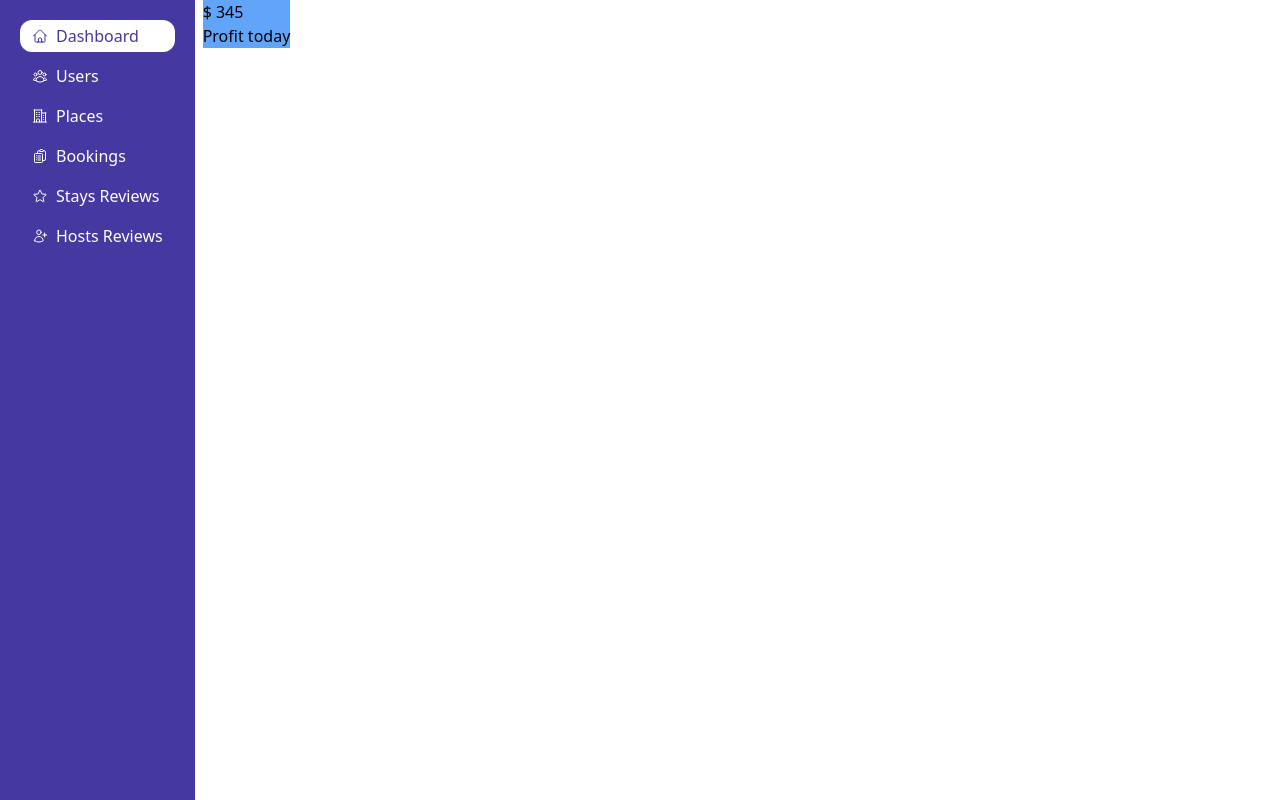
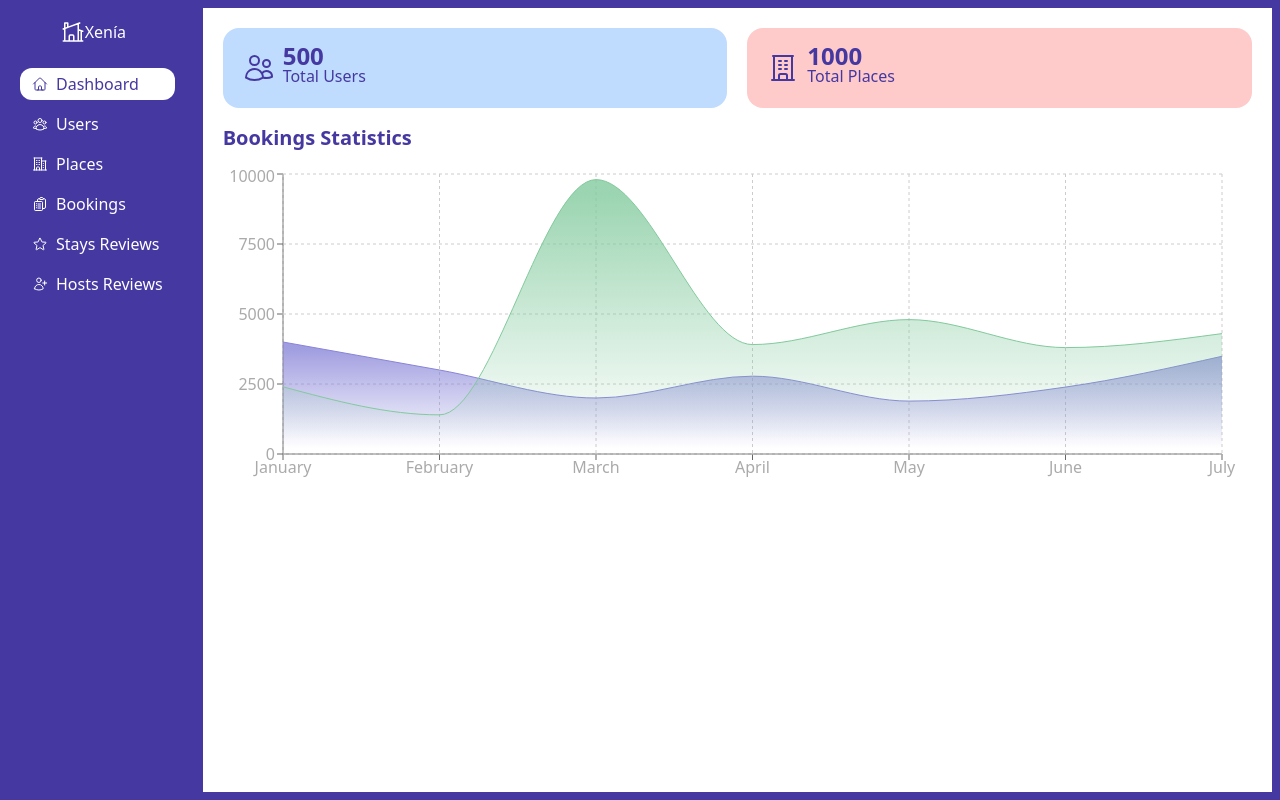
Before and after one commit to alexandraseg/booking-app, a React (Vite) app in the folder client/: page /dashboard in a window 1280 px wide. Built offline with nearby package versions, Linux system fonts and the light colour scheme; no server answers.

Commit message:
Improvement of Dashboard

```diff
--- a/client/package.json
+++ b/client/package.json
@@ -17,6 +17,7 @@
     "react": "^18.2.0",
     "react-dom": "^18.2.0",
     "react-router-dom": "^6.10.0",
+    "recharts": "^2.6.2",
     "tailwindcss": "^3.3.1"
   },
   "devDependencies": {
--- a/client/src/pages/DashboardPage.jsx
+++ b/client/src/pages/DashboardPage.jsx
@@ -1,8 +1,64 @@
+import { AreaChart, XAxis, YAxis, CartesianGrid, Tooltip, Area, ResponsiveContainer} from "recharts";
+
 export default function DashboardPage() {
+
+    const data = [
+        {
+          "name": "January",
+          "uv": 4000,
+          "pv": 2400,
+          "amt": 2400
+        },
+        {
+          "name": "February",
+          "uv": 3000,
+          "pv": 1398,
+          "amt": 2210
+        },
+        {
+          "name": "March",
+          "uv": 2000,
+          "pv": 9800,
+          "amt": 2290
+        },
+        {
+          "name": "April",
+          "uv": 2780,
+          "pv": 3908,
+          "amt": 2000
+        },
+        {
+          "name": "May",
+          "uv": 1890,
+          "pv": 4800,
+          "amt": 2181
+        },
+        {
+          "name": "June",
+          "uv": 2390,
+          "pv": 3800,
+          "amt": 2500
+        },
+        {
+          "name": "July",
+          "uv": 3490,
+          "pv": 4300,
+          "amt": 2100
+        }
+      ]
+
     return(
         <div>
-            <div className="flex gap-2 min-h-screen ">
+            <div className="flex min-h-screen ">
                 <aside className="bg-secondary text-white p-5">
+                    <a href="" className="flex mb-6 mr-2 text-center justify-center">
+                        <svg xmlns="http://www.w3.org/2000/svg" fill="none" viewBox="0 0 24 24" strokeWidth={1.5} stroke="currentColor" className="w-6 h-6">
+                            <path strokeLinecap="round" strokeLinejoin="round" d="M8.25 21v-4.875c0-.621.504-1.125 1.125-1.125h2.25c.621 0 1.125.504 1.125 1.125V21m0 0h4.5V3.545M12.75 21h7.5V10.75M2.25 21h1.5m18 0h-18M2.25 9l4.5-1.636M18.75 3l-1.5.545m0 6.205l3 1m1.5.5l-1.5-.5M6.75 7.364V3h-3v18m3-13.636l10.5-3.819" />
+                        </svg>
+                        <span>Xenía</span>
+                    </a>
+
+
                     <nav>
                         <a href="" className="bg-white flex items-center text-secondary gap-2 px-3 py-1 mb-2 rounded-xl">
                             <svg xmlns="http://www.w3.org/2000/svg" fill="none" viewBox="0 0 24 24" strokeWidth={1.5} stroke="currentColor" className="w-4 h-4">
@@ -42,11 +98,58 @@ export default function DashboardPage() {
                         </a>
                     </nav>
                 </aside>
-                <main>
-                    <div className="bg-blue-400">
-                        <h2>$ 345</h2>
-                        <h3>Profit today</h3>
+
+
+                <main className="p-5 grow border-8 border-secondary">
+
+                    <div className="flex gap-5">
+                        <div className="grow w-1/2 flex gap-2 items-center bg-blue-200 text-secondary p-5 rounded-2xl">
+                            <svg xmlns="http://www.w3.org/2000/svg" fill="none" viewBox="0 0 24 24" strokeWidth={1.5} stroke="currentColor" className="w-8 h-8">
+                                <path strokeLinecap="round" strokeLinejoin="round" d="M15 19.128a9.38 9.38 0 002.625.372 9.337 9.337 0 004.121-.952 4.125 4.125 0 00-7.533-2.493M15 19.128v-.003c0-1.113-.285-2.16-.786-3.07M15 19.128v.106A12.318 12.318 0 018.624 21c-2.331 0-4.512-.645-6.374-1.766l-.001-.109a6.375 6.375 0 0111.964-3.07M12 6.375a3.375 3.375 0 11-6.75 0 3.375 3.375 0 016.75 0zm8.25 2.25a2.625 2.625 0 11-5.25 0 2.625 2.625 0 015.25 0z" />
+                            </svg>
+                            <div>
+                                <h2 className="font-bold text-2xl leading-4">500</h2>
+                                <h3>Total Users</h3>
+                            </div>
+                        </div>
+
+                        <div className="grow w-1/2 flex gap-2 items-center bg-red-200 text-secondary p-5 rounded-2xl">
+                            <svg xmlns="http://www.w3.org/2000/svg" fill="none" viewBox="0 0 24 24" strokeWidth={1.5} stroke="currentColor" className="w-8 h-8">
+                                <path strokeLinecap="round" strokeLinejoin="round" d="M3.75 21h16.5M4.5 3h15M5.25 3v18m13.5-18v18M9 6.75h1.5m-1.5 3h1.5m-1.5 3h1.5m3-6H15m-1.5 3H15m-1.5 3H15M9 21v-3.375c0-.621.504-1.125 1.125-1.125h3.75c.621 0 1.125.504 1.125 1.125V21" />
+                            </svg>
+                            <div>
+                                <h2 className="font-bold text-2xl leading-4">1000</h2>
+                                <h3>Total Places</h3>
+                            </div>
+                        </div>
                     </div>
+
+                    <div className="w-full" style={{height:'40vh'}}>
+                        <h2 className="mt-4 mb-3 text-secondary font-bold text-xl">Bookings Statistics</h2>
+                        <ResponsiveContainer width="100%" height="100%">
+                            <AreaChart width={300} height={250} data={data}
+                                    margin={{ top: 10, right: 30, left: 0, bottom: 0 }}>
+                                <defs>
+                                    <linearGradient id="colorUv" x1="0" y1="0" x2="0" y2="1">
+                                        <stop offset="5%" stopColor="#8884d8" stopOpacity={0.8}/>
+                                        <stop offset="95%" stopColor="#8884d8" stopOpacity={0}/>
+                                    </linearGradient>
+                                    <linearGradient id="colorPv" x1="0" y1="0" x2="0" y2="1">
+                                        <stop offset="5%" stopColor="#82ca9d" stopOpacity={0.8}/>
+                                        <stop offset="95%" stopColor="#82ca9d" stopOpacity={0}/>
+                                    </linearGradient>
+                                </defs>
+                                <XAxis dataKey="name" style={{fill:'#aaa'}} />
+                                <YAxis style={{fill:'#aaa'}}/>
+                                <CartesianGrid strokeDasharray="3 3" />
+                                <Tooltip />
+                                <Area type="monotone" dataKey="uv" stroke="#8884d8" fillOpacity={1} fill="url(#colorUv)" />
+                                <Area type="monotone" dataKey="pv" stroke="#82ca9d" fillOpacity={1} fill="url(#colorPv)" />
+                            </AreaChart>
+                        </ResponsiveContainer>
+                    </div>
+
+
                 </main>
             </div>
         </div>
```
Also changed, not shown: 1 other file (tests, documents, lock files or other folders).
